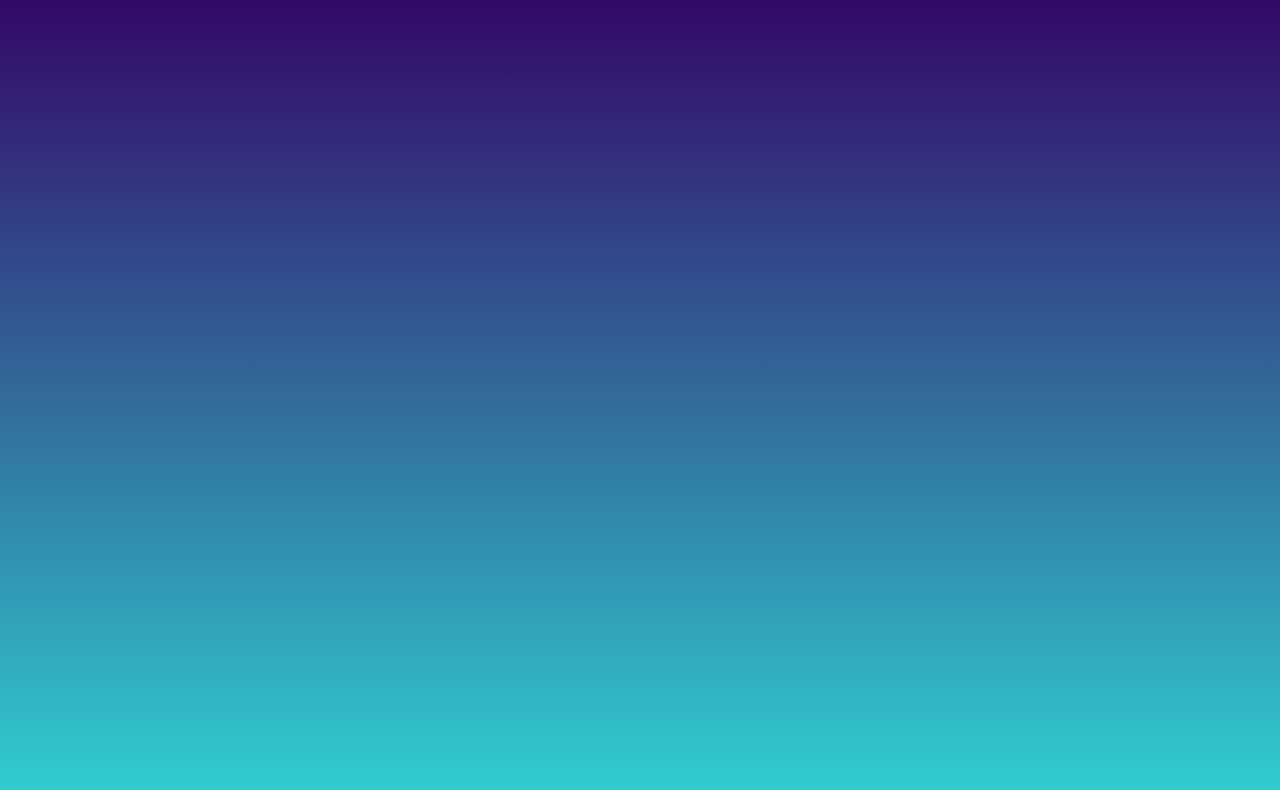
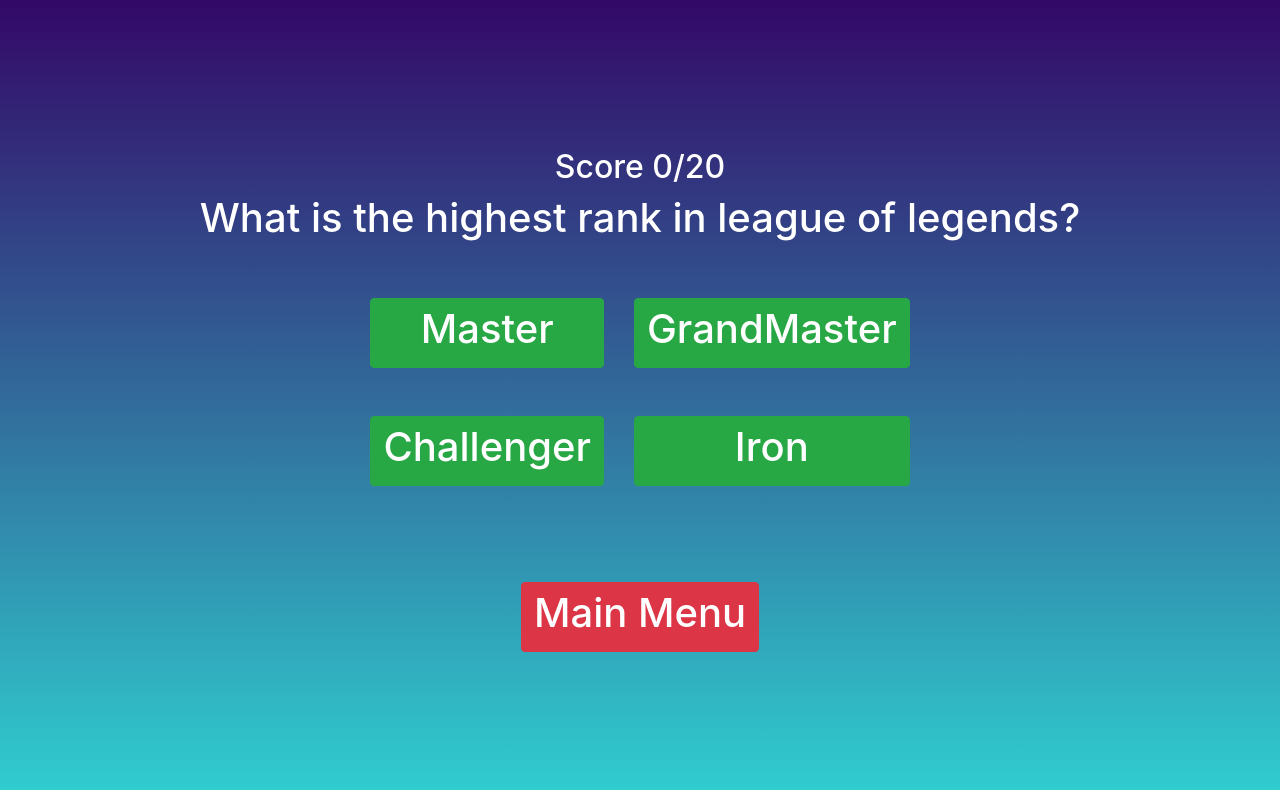
Before and after one commit to JohnCodePass/React_Trivia, a React (Create React App) app: page /easygame in a window 1280 px wide. Shown: the top 790 px of the page. Built offline with nearby package versions, Linux system fonts and the light colour scheme.

Commit message:
Easy mode

```diff
--- /dev/null
+++ b/src/components/easymode/easygame.css
@@ -0,0 +1,4 @@
+#easyCont{
+    height: 100vh;
+    color: white;
+}
--- a/src/components/easymode/easygame.js
+++ b/src/components/easymode/easygame.js
@@ -1,5 +1,8 @@
 import { Container, Row, Col, Button } from 'react-bootstrap';
+import './easygame.css'
+import { Link } from 'react-router-dom'
 
+let counter = 0;
 
 let easyQs = [
     {
@@ -25,12 +28,46 @@
         'Ans3': 'iphone 11',
         'Ans4': 'iphone 13',
         'corAns': 'iphone 12'
+    },
+    {
+        "Question": "Who is the ceo of Tesla?",
+        'Ans1': 'Bill Gates',
+        'Ans2': 'Warren Buffet',
+        'Ans3': 'Elon Musk',
+        'Ans4': 'Jeff Bezos',
+        'corAns': 'Elon Musk'
     }
-];
+].sort(() => Math.random() - 0.5);
 
 const easygame = () => {
-    return(
-        <Container>
+    return (
+        <Container id='easyCont' className="d-flex justify-content-center align-items-center flex-column">
+            <Row>
+                <Col>
+                    <h2>Score {counter}/20</h2>
+                </Col>
+            </Row>
+            <Row id="qArea">
+                <Col>
+                    <h1>{easyQs[1].Question}</h1>
+                    {console.log(easyQs[1])}
+                </Col>
+            </Row>
+            <Row>
+                <Col className="d-flex justify-content-center flex-column">
+                    <Button variant="success" className="mt-5"><h1>{easyQs[1].Ans1}</h1></Button>
+                    <Button variant="success" className="my-5"><h1>{easyQs[1].Ans3}</h1></Button>
+                </Col>
+                <Col className="d-flex justify-content-center flex-column">
+                    <Button variant="success" className="mb-5"><h1>{easyQs[1].Ans2}</h1></Button>
+                    <Button variant="success"><h1>{easyQs[1].Ans4}</h1></Button>
+                </Col>
+            </Row>
+            <Row className='mt-5'>
+                <Col>
+                    <Button variant="danger" as={Link} to='/'><h1>Main Menu</h1></Button>
+                </Col>
+            </Row>
 
 
         </Container>
--- a/src/components/maintitle/title.js
+++ b/src/components/maintitle/title.js
@@ -14,7 +14,7 @@
                 </Row>
                 <Row>
                     <Col className="d-flex justify-content-center flex-column">
-                        <Button variant="success" className="mt-5"><h1>Easy</h1></Button>
+                        <Button variant="success" as={Link} to='/easygame' className="mt-5"><h1>Easy</h1></Button>
                         <Button variant="warning" className="my-5"><h1>Hard</h1></Button>
                     </Col>
                     <Col className="d-flex justify-content-center flex-column">
```
Also changed, not shown: 1 other file (tests, documents, lock files or other folders).
